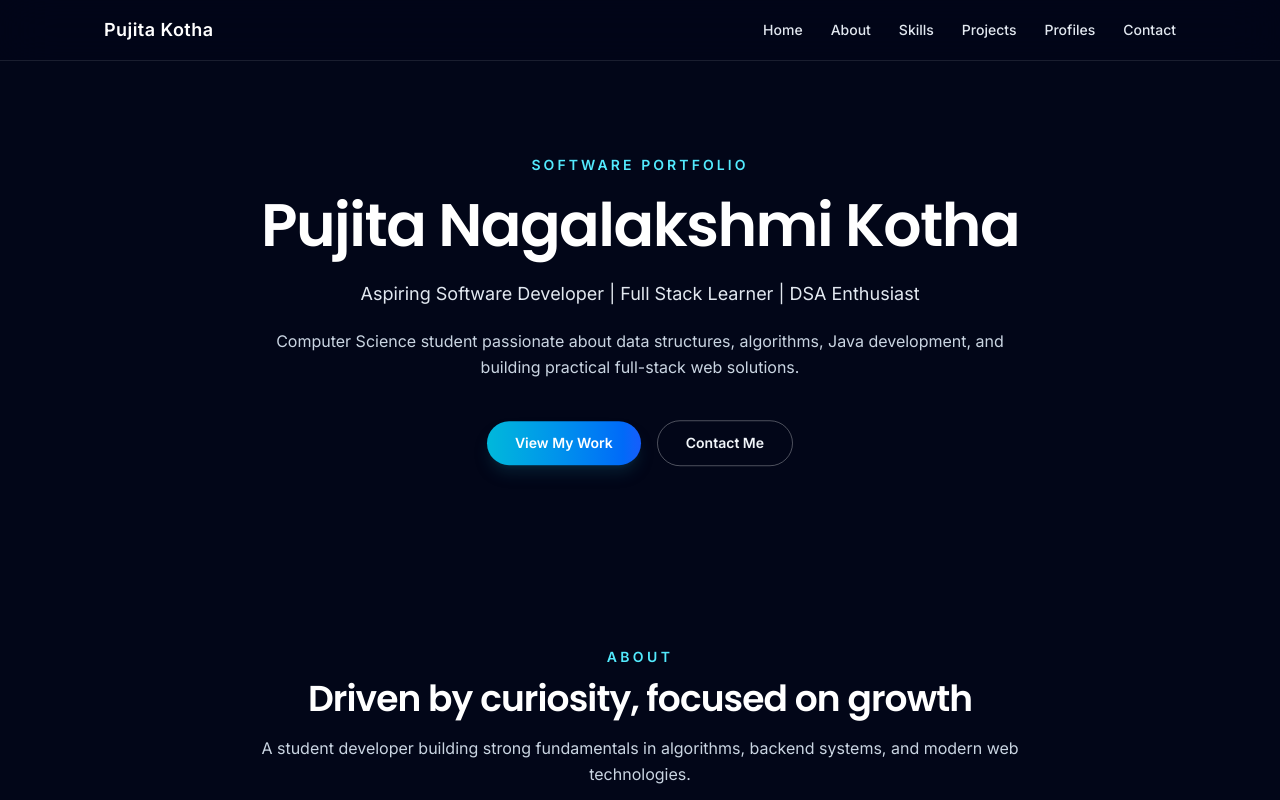
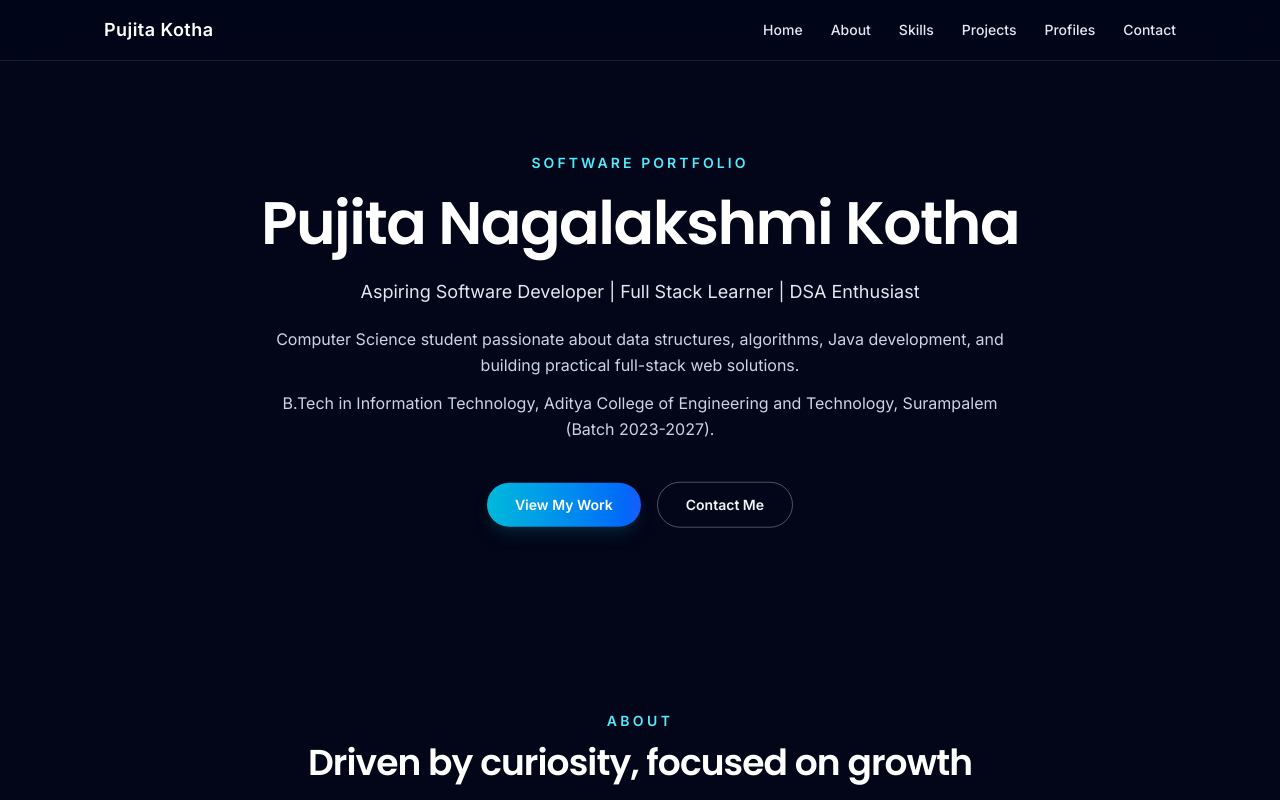
Before and after one commit to Pujitha-png/My-Portfolio, a React (Vite) app: page / in a window 1280 px wide. Shown: the top 800 px of the page. Built offline with nearby package versions, Linux system fonts and the light colour scheme.

Commit message:
Add education details to hero section
Agent-Logs-Url: https://github.com/Pujitha-png/My-Portfolio/sessions/a0ca600f-bd67-4b3d-8160-1a44c888ee75

Co-authored-by: Pujitha-png <204729098+Pujitha-png@users.noreply.github.com>

```diff
--- a/src/components/HeroSection.jsx
+++ b/src/components/HeroSection.jsx
@@ -38,6 +38,9 @@ function HeroSection() {
           <p className="mx-auto mt-5 max-w-3xl text-sm leading-relaxed text-slate-300 sm:text-base">
             {heroContent.tagline}
           </p>
+          <p className="mx-auto mt-3 max-w-3xl text-sm leading-relaxed text-slate-300 sm:text-base">
+            {heroContent.education}
+          </p>
 
           <div className="mt-10 flex flex-col items-center justify-center gap-4 sm:flex-row">
             <Link
--- a/src/data/content.js
+++ b/src/data/content.js
@@ -40,6 +40,8 @@ export const heroContent = {
   title: 'Aspiring Software Developer | Full Stack Learner | DSA Enthusiast',
   tagline:
     'Computer Science student passionate about data structures, algorithms, Java development, and building practical full-stack web solutions.',
+  education:
+    'B.Tech in Information Technology, Aditya College of Engineering and Technology, Surampalem (Batch 2023-2027).',
 }
 
 export const aboutContent = [
```
